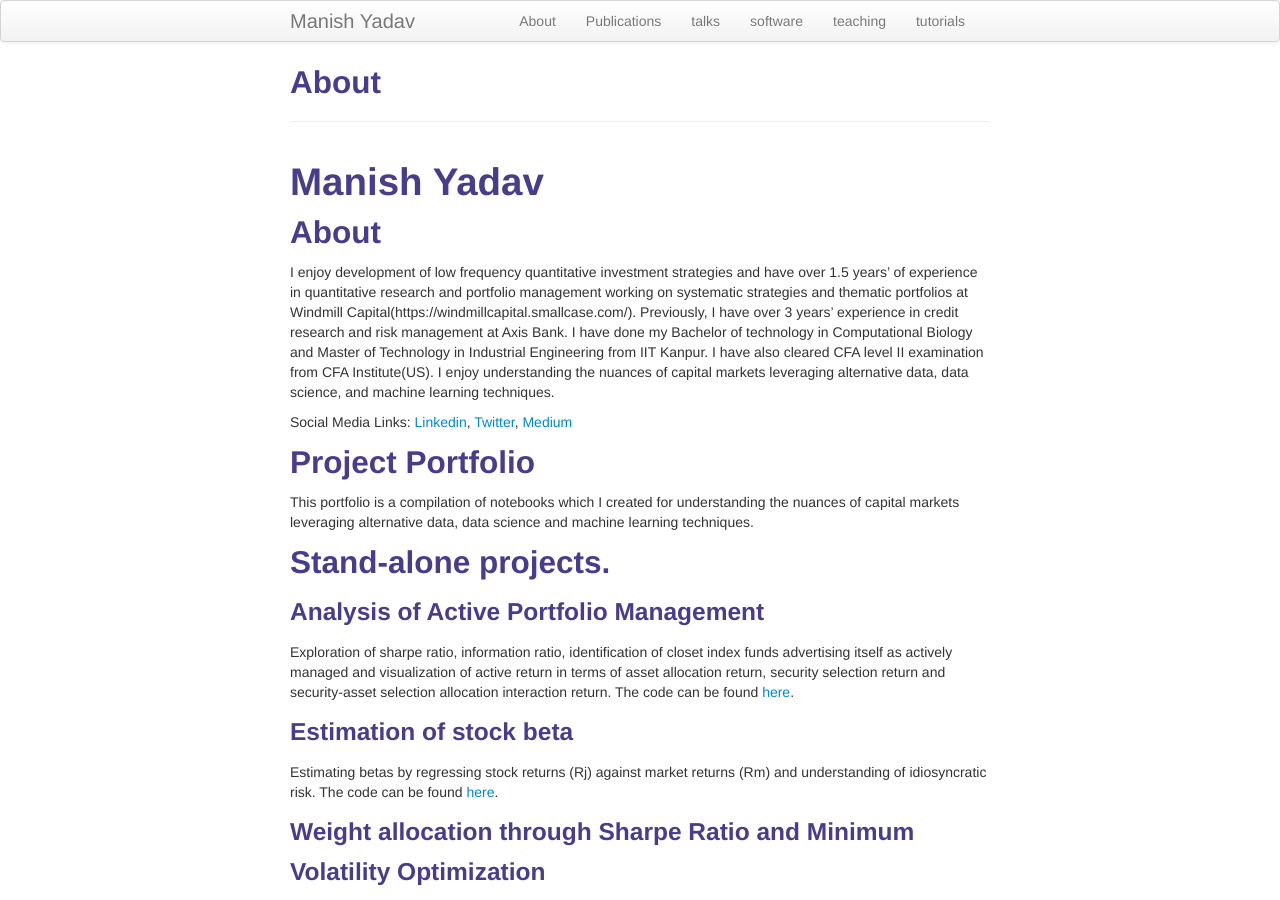
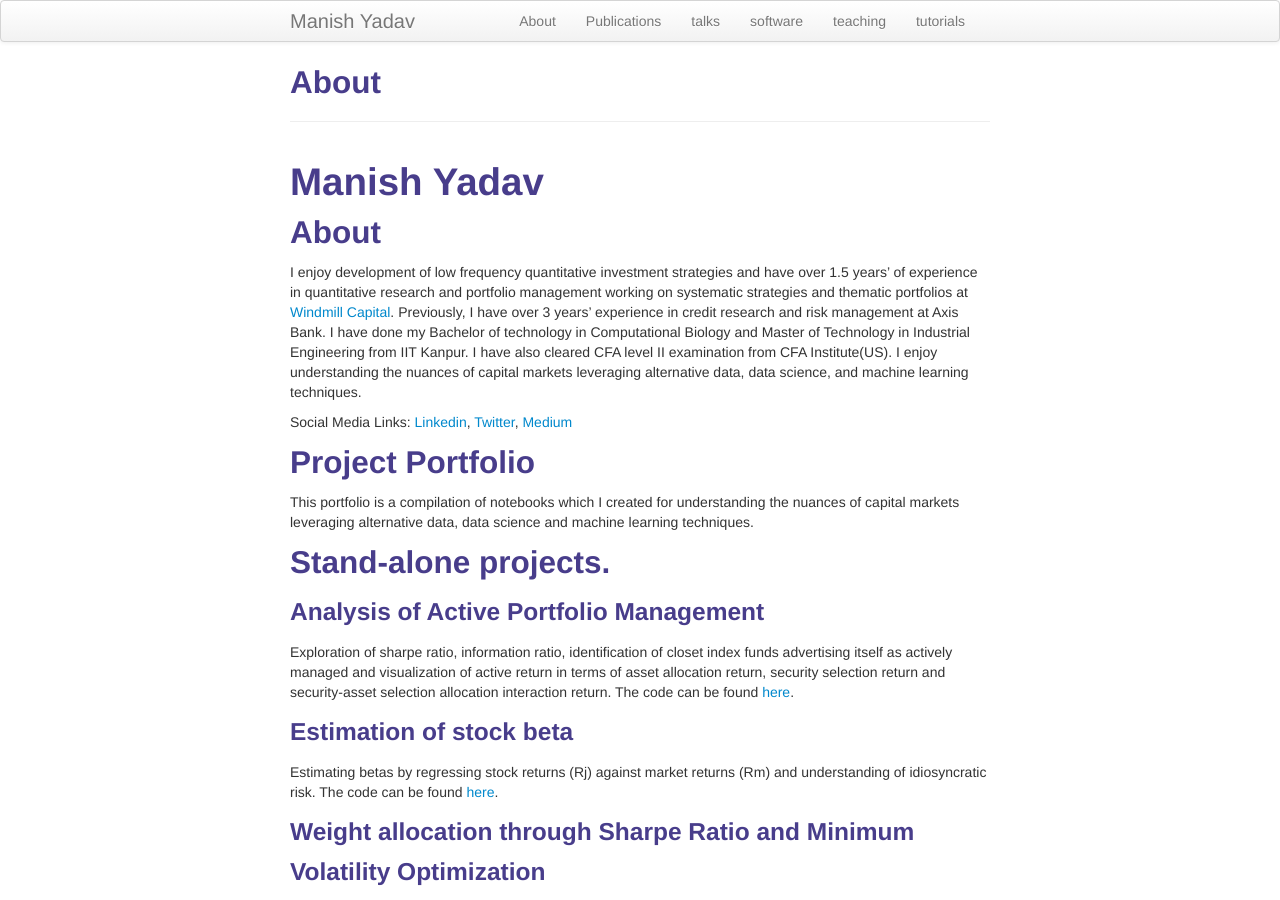
Before and after one commit to mnsh16/mnsh16.github.io, a Jekyll site: the page built from about.md, in a window 1280 px wide and 900 px high. Built offline with Jekyll 4.4.1, drawn with Linux system fonts in a browser that asks for light colours.

Commit message:
some more

```diff
--- a/about.md
+++ b/about.md
@@ -9,7 +9,7 @@ description: Manish Yadav; Investment Professional; Quantitative Equity Investin
 
 ## About
 
-I enjoy development of low frequency quantitative investment strategies and have over 1.5 years' of experience in quantitative research and portfolio management working on systematic strategies and thematic portfolios at Windmill Capital(https://windmillcapital.smallcase.com/). Previously, I have over 3 years' experience in credit research and risk management at Axis Bank. I have done my Bachelor of technology in Computational Biology and Master of Technology in Industrial Engineering from IIT Kanpur. I have also cleared CFA level II examination from CFA Institute(US). I enjoy understanding the nuances of capital markets leveraging alternative data, data science, and machine learning techniques.
+I enjoy development of low frequency quantitative investment strategies and have over 1.5 years' of experience in quantitative research and portfolio management working on systematic strategies and thematic portfolios at [Windmill Capital](https://windmillcapital.smallcase.com/). Previously, I have over 3 years' experience in credit research and risk management at Axis Bank. I have done my Bachelor of technology in Computational Biology and Master of Technology in Industrial Engineering from IIT Kanpur. I have also cleared CFA level II examination from CFA Institute(US). I enjoy understanding the nuances of capital markets leveraging alternative data, data science, and machine learning techniques.
 
 Social Media Links: [Linkedin](https://www.linkedin.com/in/manishyadaviitk/), [Twitter](https://twitter.com/manishy_iitk16), [Medium](https://medium.com/@manishyadav.iitk16)
 
```
